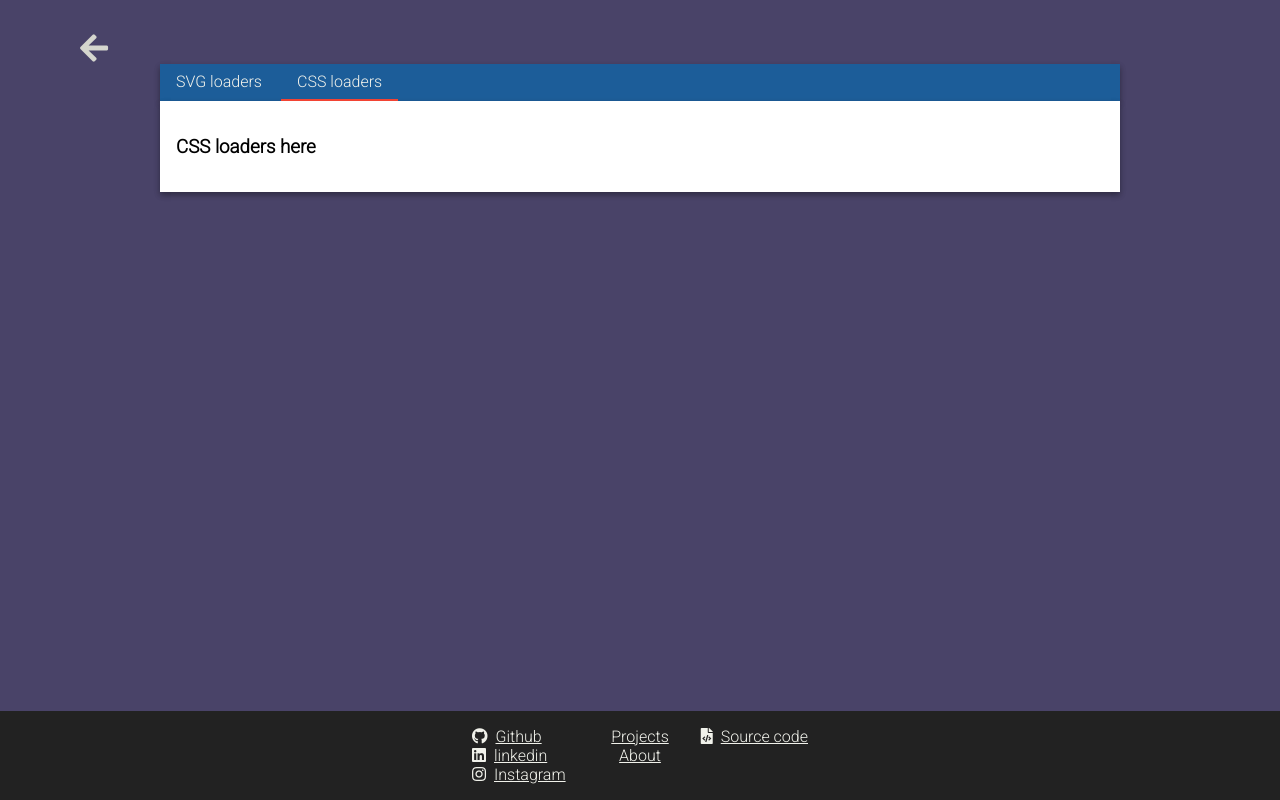
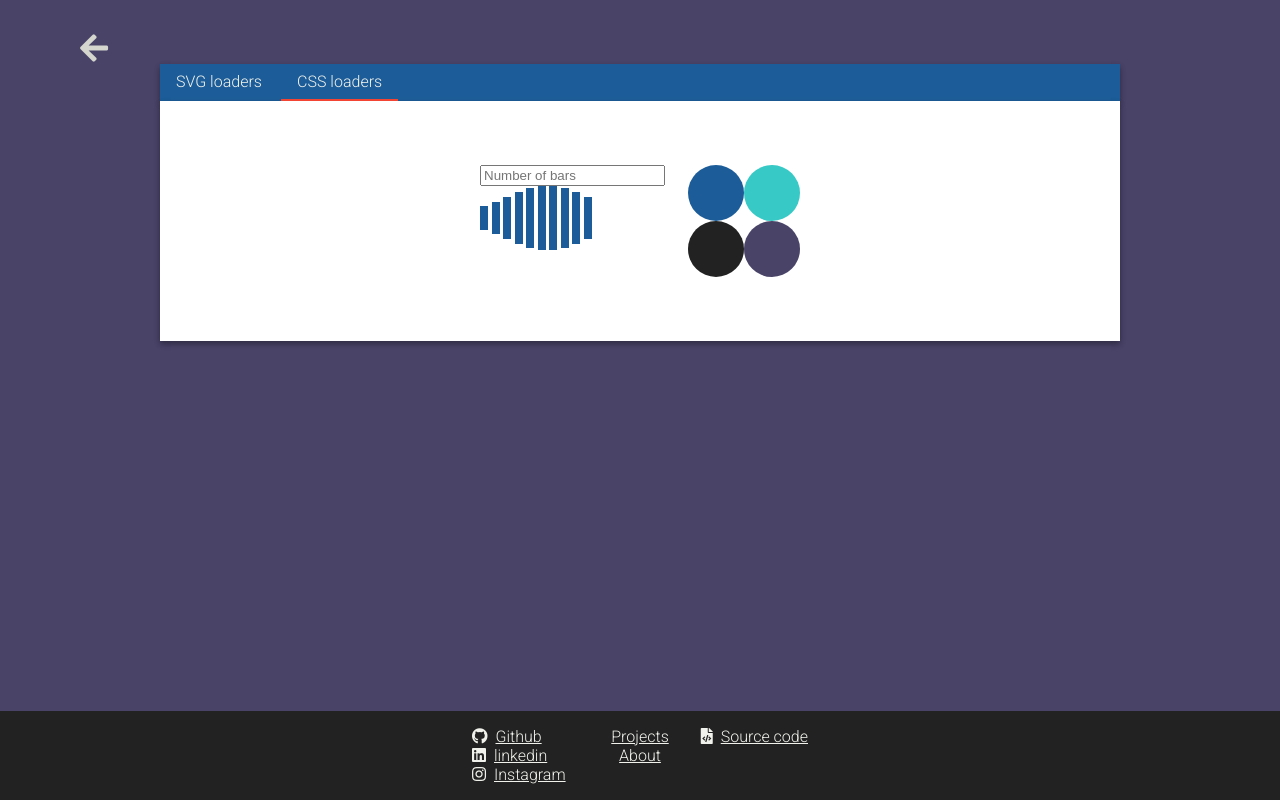
Before and after one commit to oleob/olebars.ch---react, a React (Create React App) app: page /loaders in a window 1280 px wide. Both pictures are taken after a click on the element "CSS loaders". Built offline with nearby package versions, Linux system fonts and the light colour scheme.

Commit message:
add new css loaders

```diff
--- /dev/null
+++ b/src/components/Loaders/CSSLoaders/LoadingWave/LoadingWave.jsx
@@ -0,0 +1,13 @@
+import React from 'react';
+
+import './loading-wave.scss';
+
+const LoadingWave = ({ numBars = 20 }) => {
+  const bars = [];
+  for (let i = 0; i < numBars; i++) {
+    bars.push(<div className="loading-wave__bar" style={{ animationDelay: `${i / 10}s` }} />);
+  }
+  return <div className="loading-wave">{bars}</div>;
+};
+
+export default LoadingWave;
--- /dev/null
+++ b/src/components/Loaders/CSSLoaders/LoadingWave/index.js
@@ -0,0 +1,3 @@
+import LoadingWave from './LoadingWave';
+
+export default LoadingWave;
--- /dev/null
+++ b/src/components/Loaders/CSSLoaders/LoadingWave/loading-wave.scss
@@ -0,0 +1,26 @@
+@import '../../../../scss/constants.scss';
+
+
+.loading-wave {
+  display: grid;
+  height: 4rem;
+  grid-auto-flow: column;
+  grid-column-gap: 0.2rem;
+  align-items: center;
+  &__bar {
+    background-color: $primary-color;
+      animation: load 1.5s ease-in-out infinite;
+  }
+}
+
+@keyframes load {
+  0% {
+    height: 1rem;
+  }
+  50% {
+    height: 4rem;
+  }
+  100% {
+    height: 1rem;
+  }
+}
--- /dev/null
+++ b/src/components/Loaders/CSSLoaders/SquareDots/SquareDots.jsx
@@ -0,0 +1,14 @@
+import React from 'react';
+
+import './square-dots.scss';
+
+const SquareDots = () => (
+  <div className="square-dots">
+    <div className="square-dots__dot square-dots__dot--1" />
+    <div className="square-dots__dot square-dots__dot--2" />
+    <div className="square-dots__dot square-dots__dot--3" />
+    <div className="square-dots__dot square-dots__dot--4" />
+  </div>
+);
+
+export default SquareDots;
--- /dev/null
+++ b/src/components/Loaders/CSSLoaders/SquareDots/index.js
@@ -0,0 +1,3 @@
+import SquareDots from './SquareDots';
+
+export default SquareDots;
--- /dev/null
+++ b/src/components/Loaders/CSSLoaders/SquareDots/square-dots.scss
@@ -0,0 +1,80 @@
+@import '../../../../scss/constants.scss';
+
+.square-dots {
+  display: grid;
+  grid-template-columns: 1fr 1fr;
+  grid-template-rows: 1fr 1fr;
+  align-items: stretch;
+  justify-items: stretch;
+  height: 100%;
+  &__dot {
+    border-radius: 100%;
+    animation-duration: 2s;
+    animation-timing-function: ease-in-out;
+    animation-iteration-count: infinite;
+    &--1 {
+      animation-name: 'move--1';
+      background-color: $primary-color;
+    }
+    &--2 {
+      animation-name: 'move--2';
+      background-color: $secondary-color;
+    }
+    &--3 {
+      animation-name: 'move--3';
+      background-color: $tertiary-color;
+    }
+    &--4 {
+      animation-name: 'move--4';
+      background-color: $background-color;
+    }
+  }
+}
+
+@keyframes move--1 {
+  0% {
+    transform: translate(0, 0);
+  }
+  50% {
+    transform: translate(100%, 100%);
+  }
+  100% {
+    transform: translate(0, 0);
+  }
+}
+
+@keyframes move--2 {
+  0% {
+    transform: translate(0, 0);
+  }
+  50% {
+    transform: translate(-100%, 100%);
+  }
+  100% {
+    transform: translate(0, 0);
+  }
+}
+
+@keyframes move--3 {
+  0% {
+    transform: translate(0, 0);
+  }
+  50% {
+    transform: translate(100%, -100%);
+  }
+  100% {
+    transform: translate(0, 0);
+  }
+}
+
+@keyframes move--4 {
+  0% {
+    transform: translate(0, 0);
+  }
+  50% {
+    transform: translate(-100%, -100%);
+  }
+  100% {
+    transform: translate(0, 0);
+  }
+}
--- /dev/null
+++ b/src/components/Loaders/CSSLoaders/index.js
@@ -0,0 +1,4 @@
+import LoadingWave from './LoadingWave';
+import SquareDots from './SquareDots';
+
+export { LoadingWave, SquareDots };
--- a/src/containers/Loaders/Loaders.jsx
+++ b/src/containers/Loaders/Loaders.jsx
@@ -1,4 +1,4 @@
-import React from 'react';
+import React, { useState } from 'react';
 import {
   Arrow,
   Squares,
@@ -8,6 +8,8 @@ import {
   DotCircle,
   ColorSquares
 } from '../../components/Loaders';
+
+import { LoadingWave, SquareDots } from '../../components/Loaders/CSSLoaders';
 
 import Tabs from '../../components/Tabs';
 
@@ -39,10 +41,30 @@ const SVGLoaders = () => (
   </div>
 );
 
+const CSSLoaders = () => {
+  const [numbars, setNumBars] = useState(10);
+  return (
+    <div className="loaders">
+      <div className="loaders__loader-container">
+        <input
+          type="number"
+          placeholder="Number of bars"
+          onChange={e => setNumBars(e.target.value)}
+          max={25}
+        ></input>
+        <LoadingWave numBars={numbars} />
+      </div>
+      <div className="loaders__loader-container">
+        <SquareDots />
+      </div>
+    </div>
+  );
+};
+
 const Loaders = () => (
   <Tabs labels={['SVG loaders', 'CSS loaders']}>
     <SVGLoaders />
-    <h3>CSS loaders here</h3>
+    <CSSLoaders />
   </Tabs>
 );
 
--- a/src/containers/Loaders/loaders.scss
+++ b/src/containers/Loaders/loaders.scss
@@ -7,4 +7,7 @@
         width: 7rem;
         height: 7rem;
     }
+    &--css {
+
+    }
 }
```
